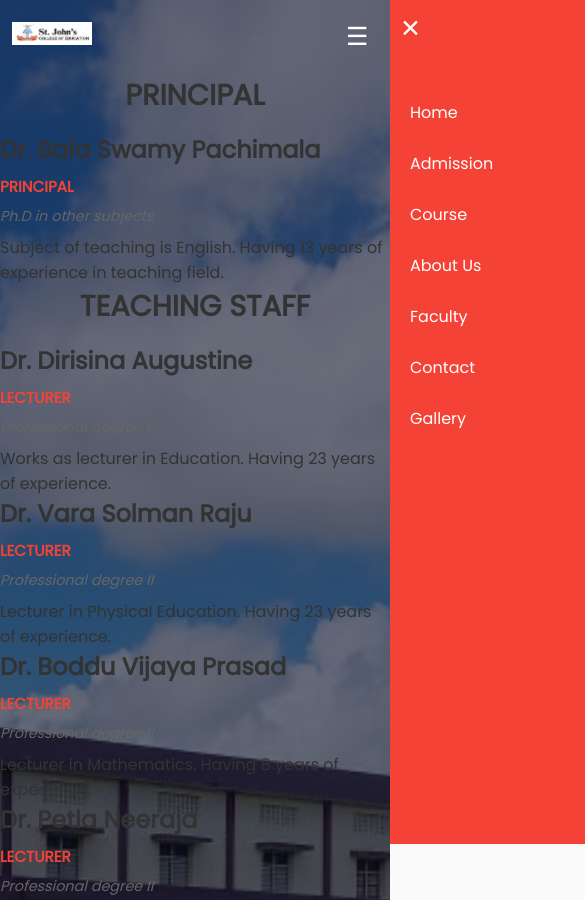
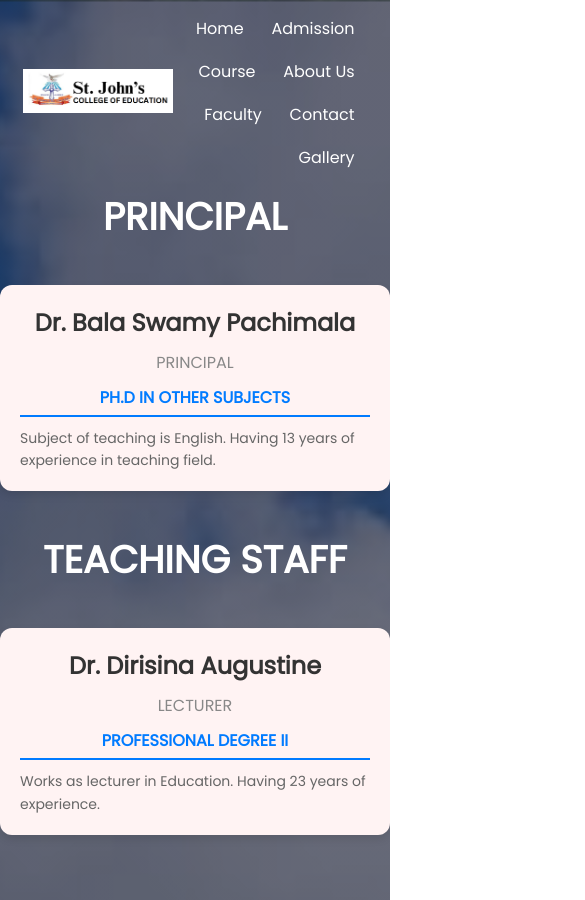
Before and after one commit to jaswanth42/St-Jhon-s-Collage-of-Education, a browser extension: page faculty_page.html in a window 390 px wide. Shown: the top 900 px of the page, 585 px wide, since content can reach past the window. Drawn offline with nearby package versions, Linux system fonts and the light colour scheme.

Commit message:
Update fees_style.CSS

```diff
--- a/css/fees_style.CSS
+++ b/css/fees_style.CSS
@@ -1,83 +1,79 @@
-* {
-    margin: 0;
-    padding: 0;
-    box-sizing: border-box;
-}
-
 @font-face {
-    font-family: myFirstFont;
+    font-family:myFirstFont;
     src: url(../Poppins/Poppins-Regular.ttf);
 }
-
 @font-face {
     font-family: bold;
     src: url(../Poppins/Poppins-Bold.ttf);
 }
-
-body {
-    font-family: myFirstFont, Arial, sans-serif;
-    color: #333;
-    background: #fafafa;
+*{
+    margin: 0;
+    padding: 0;
+    box-sizing: border-box;
+    outline: none;
+    font-family: myFirstFont;
     }
 
-/* Container */
-.container {
-    width: 95%;
-    max-width: 1200px;
-    margin: 0 auto;
-    padding: 40px 20px;
+    body{
+    background-image: linear-gradient(rgba(4,9,30,0.6),rgba(4,9,30,0.6)),url(../image/background.jpg);
+    background-position: center;
+    background-size: cover;
+    position: relative;
+    font-size: 14px;
+    color: var(--text-clr);
+    font-family: myFirstFont;
     }
 
-h1 {
-    font-size: clamp(1.8rem, 6vw, 2.5rem);
-    font-weight: bold;
-    text-align: center;
-    margin-bottom: 15px;
-    color: #333;
+    /* Website Scrollerbar */
+    body::-webkit-scrollbar {
+        width: 5px !important;
+        height: 5px !important;
+    }
+    body::-webkit-scrollbar-track {
+        background: #3838387c !important;
+    }
+    body::-webkit-scrollbar-thumb {
+        background-color: #e0120ba4 !important;
+        border: 1px solid #ff020279 !important;
+        border-radius: 1px !important;
     }
 
-/* Navigation Header */
-.header {
+    .header{
         min-height: 100vh;
         width: 100%;
-    background-image: linear-gradient(rgba(4, 9, 30, 0.6), rgba(4, 9, 30, 0.6)), url(../image/background.jpg);
+        background-image: linear-gradient(rgba(4,9,30,0.6),rgba(4,9,30,0.6)),url(../image/background.jpg);
         background-position: center;
         background-size: cover;
         position: relative;
     }
-
-nav {
+    nav{
         display: flex;
         padding: 2% 6%;
         justify-content: space-between;
         align-items: center;
-    flex-wrap: wrap;
     }
-
-nav img {
+    nav img{
         width: 150px;
-    height: auto;
     }
-
-.nav-links {
+    .nav-links{
         flex: 1;
         text-align: right;
+
     }
-
-.nav-links ul li {
+    .nav-links ul li{
         list-style: none;
         display: inline-block;
         padding: 8px 12px;
         position: relative;
+
     }
-
-.nav-links a {
+    .nav-links a{
         color: #fff;
         text-decoration: none;
         font-size: 16px;
+
     }
-
-.nav-links ul li::after {
+    .nav-links ul li::after{
         content: '';
         width: 0%;
         height: 2px;
@@ -85,231 +81,80 @@ nav img {
         display: block;
         margin: auto;
         transition: 0.5s;
+
+    }
+    .nav-links ul li:hover::after{
+        width: 100%;
+
+    }
+    .icon{
+        display:none;
     }
 
-.nav-links ul li:hover::after {
-    width: 100%;
-}
-
-.icon {
-    display: none;
-    color: #fff;
-    margin: 10px;
-    font-size: 25px;
-    cursor: pointer;
-}
-
-.text-box {
-    width: 90%;
-    color: white;
-    position: absolute;
-    top: 50%;
-    left: 50%;
-    transform: translate(-50%, -50%);
-    text-align: center;
-}
-
-.text-box h1 {
-    font-size: clamp(2rem, 8vw, 3.5rem);
-    color: white;
+        .row {
+            display: flex;
+           gap: 50px;
+            flex-wrap: wrap;
             margin-bottom: 20px;
         }
-
-.text-box p {
-    font-size: clamp(1rem, 3vw, 1.2rem);
-    color: white;
+        .course-col {
+            flex-basis: 31%;
+            background:#FFF3F3            ;
+            border-radius: 12px;
+            padding: 20px;
+            box-sizing: border-box;
+            box-shadow: 0 4px 8px rgba(0, 0, 0, 0.1);
+            transition: box-shadow 0.3s, transform 0.3s;
+            margin-bottom: 20px;
+            overflow: hidden;
         }
-
-/* Faculty Section */
-.faculty-section {
-    margin: 50px 0;
+        .course-col:hover {
+            box-shadow: 0 8px 16px rgba(0, 0, 0, 0.2);
+            transform: translateY(-5px);
         }
-
-.section-title {
-    font-size: clamp(1.5rem, 4vw, 2rem);
+        h2 {
+            font-size: 24px;
             color: #333;
-    margin-bottom: 30px;
             text-align: center;
-    padding: 15px;
-    border-bottom: 3px solid #f44336;
-    display: flex;
-    align-items: center;
-    justify-content: center;
-    gap: 12px;
+            margin-bottom: 10px;
+            font-weight: 700;
         }
-
-.section-title i {
-    color: #f44336;
-    font-size: clamp(1.3rem, 3vw, 1.8rem);
+        .designation {
+            font-size: 16px;
+            color: #888;
+            text-align: center;
+            margin-bottom: 10px;
+            font-weight: 500;
         }
-
-/* Faculty Grid */
-.faculty-grid {
-    display: grid;
-    grid-template-columns: repeat(auto-fill, minmax(280px, 1fr));
-    gap: 30px;
-    margin: 40px 0;
-    justify-items: center;
+        .qualification {
+            font-size: 16px;
+            font-weight: 600;
+            color: #007BFF;
+            text-transform: uppercase;
+            text-align: center;
+            margin-bottom: 10px;
+            border-bottom: 2px solid #007BFF;
+            padding-bottom: 5px;
         }
-
-/* Faculty Card */
-.faculty-card {
-    background: white;
-    border-radius: 12px;
-    padding: 30px 25px;
-    text-align: center;
-    box-shadow: 0 3px 12px rgba(0, 0, 0, 0.1);
-    transition: all 0.3s ease;
-    border-top: 5px solid #f44336;
-    width: 100%;
-    max-width: 280px;
+        p {
+            font-size: 14px;
+            color: #666;
+            line-height: 1.6;
         }
-
-.faculty-card:hover {
-    transform: translateY(-10px);
-    box-shadow: 0 8px 25px rgba(244, 67, 54, 0.25);
-    background: linear-gradient(135deg, #ffffff 0%, #fff5f5 100%);
-}
-
-.faculty-image {
-    width: 100px;
-    height: 100px;
-    background: linear-gradient(135deg, #f44336 0%, #d32f2f 100%);
-    border-radius: 50%;
-    display: flex;
-    align-items: center;
-    justify-content: center;
-    margin: 0 auto 20px;
-    font-size: 50px;
-    color: white;
-}
-
-.faculty-card h3 {
-    font-size: clamp(1.1rem, 3vw, 1.3rem);
-    color: #333;
-    margin: 15px 0 8px;
-    font-weight: bold;
-}
-
-.designation {
-    font-size: clamp(0.95rem, 2.5vw, 1.1rem);
-    color: #f44336;
-    font-weight: 600;
-    margin: 8px 0;
-}
-
-.qualification {
-    font-size: clamp(0.9rem, 2.5vw, 1rem);
-    color: #666;
-    font-style: italic;
-    margin: 8px 0;
-}
-
-.faculty-card p {
-    font-size: clamp(0.85rem, 2vw, 0.95rem);
-    color: #555;
-    line-height: 1.6;
-    margin-top: 12px;
-    padding-top: 12px;
-    border-top: 1px solid #e0e0e0;
-}
-
-/* Responsive Design */
-@media (max-width: 768px) {
-    nav {
-        padding: 2% 4%;
-    }
-
-    nav img {
-        width: 100px;
-    }
-
-    .nav-links {
-        position: absolute;
-        background: #f44336;
-        height: 100vh;
-        width: 200px;
-        top: 0;
-        right: -200px;
-        text-align: left;
-        z-index: 2;
-        transition: 0.3s;
-        flex: none;
-    }
-
-    .nav-links ul {
-        padding: 30px 0;
-    }
-
-    .nav-links ul li {
-        display: block;
-        padding: 12px 20px;
-    }
-
-    .icon {
-        display: block;
-    }
-
-    .faculty-grid {
-        grid-template-columns: repeat(auto-fill, minmax(220px, 1fr));
-        gap: 20px;
-    }
-
-    .container {
-        padding: 30px 15px;
+        @media screen and (max-width: 768px) {
+            .course-col {
+                flex-basis: 48%;
             }
         }
-
-@media (max-width: 480px) {
-    nav {
-        padding: 2% 3%;
-    }
-
-    nav img {
-        width: 80px;
-    }
-
-    .text-box h1 {
-        font-size: clamp(1.3rem, 5vw, 1.8rem);
-    }
-
-    .text-box p {
-        font-size: clamp(0.85rem, 2.5vw, 1rem);
-    }
-
-    .faculty-grid {
-        grid-template-columns: 1fr;
-        gap: 15px;
-    }
-
-    .faculty-card {
-        padding: 20px 15px;
-    }
-
-    .faculty-image {
-        width: 80px;
-        height: 80px;
-        font-size: 40px;
-    }
-
-    .faculty-card h3 {
-        font-size: 1.1rem;
-    }
-
-    .designation {
-        font-size: 0.95rem;
-    }
-
-    .qualification {
-        font-size: 0.9rem;
-    }
-
-    .section-title {
-        font-size: clamp(1.2rem, 3vw, 1.5rem);
-        padding: 10px;
-    }
-
-    .container {
-        padding: 20px 10px;
+        @media screen and (max-width: 480px) {
+            .course-col {
+                flex-basis: 100%;
             }
         }
+        h1{
+            font-size: 38px;
+           text-align: center;
+            margin-bottom: 40px;
+            color:white;
+
+        }
```
Lines whose indentation alone changed are shown as unchanged.
